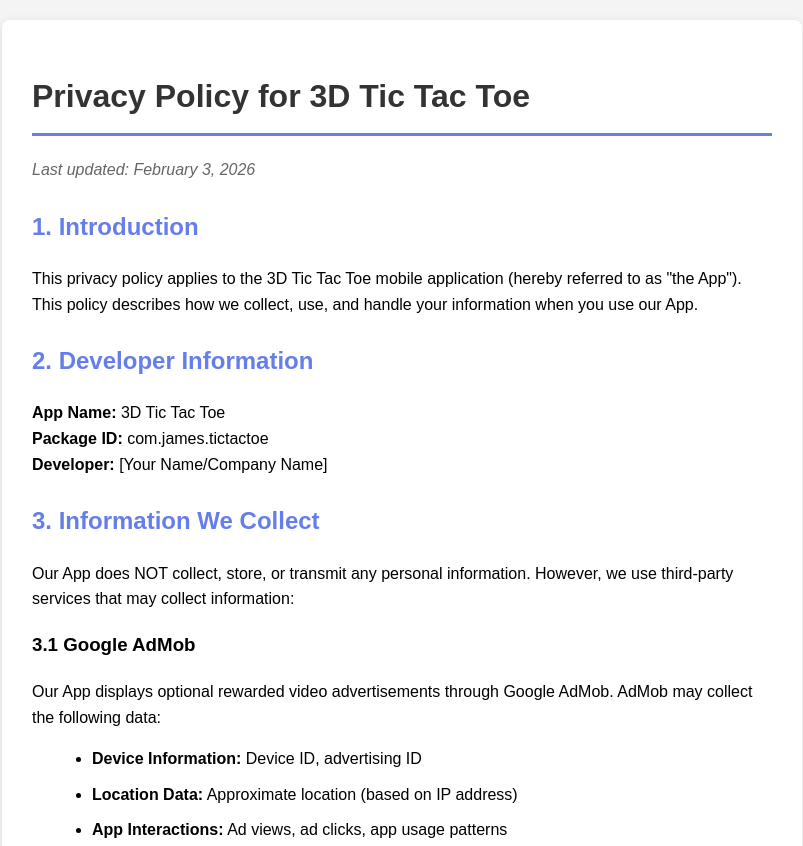
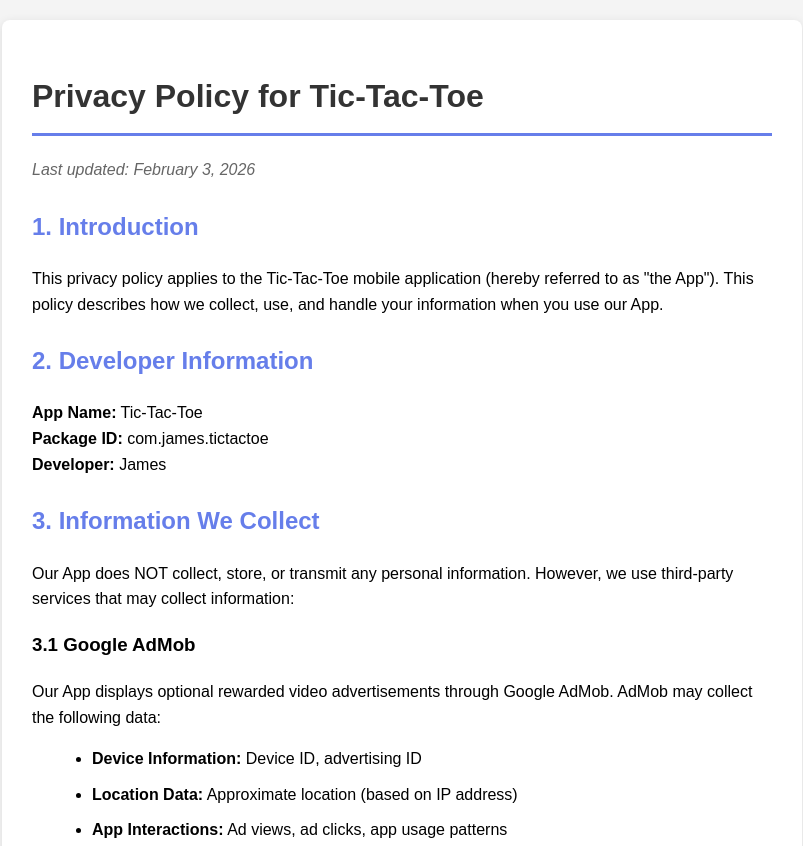
Before and after one commit to BeastJimmy/Tic-Tac-Toe, a plain HTML site: page index.html in a window 1280 px wide. Shown: the top 846 px of the page, without its empty margins (238-1041 px from the left). Drawn offline with Linux system fonts and the light colour scheme.

Commit message:
Update index.html

```diff
--- a/index.html
+++ b/index.html
@@ -43,16 +43,16 @@
 </head>
 <body>
     <div class="container">
-        <h1>Privacy Policy for 3D Tic Tac Toe</h1>
+        <h1>Privacy Policy for Tic-Tac-Toe</h1>
         <p class="last-updated">Last updated: February 3, 2026</p>
 
         <h2>1. Introduction</h2>
-        <p>This privacy policy applies to the 3D Tic Tac Toe mobile application (hereby referred to as "the App"). This policy describes how we collect, use, and handle your information when you use our App.</p>
+        <p>This privacy policy applies to the Tic-Tac-Toe mobile application (hereby referred to as "the App"). This policy describes how we collect, use, and handle your information when you use our App.</p>
 
         <h2>2. Developer Information</h2>
-        <p><strong>App Name:</strong> 3D Tic Tac Toe<br>
+        <p><strong>App Name:</strong> Tic-Tac-Toe<br>
         <strong>Package ID:</strong> com.james.tictactoe<br>
-        <strong>Developer:</strong> [Your Name/Company Name]</p>
+        <strong>Developer:</strong> James</p>
 
         <h2>3. Information We Collect</h2>
         <p>Our App does NOT collect, store, or transmit any personal information. However, we use third-party services that may collect information:</p>
@@ -139,8 +139,8 @@
 
         <h2>13. Contact Us</h2>
         <p>If you have any questions or concerns about this privacy policy, please contact us at:</p>
-        <p><strong>Email:</strong> [Your Email Address]<br>
-        <strong>App:</strong> 3D Tic Tac Toe (com.james.tictactoe)</p>
+        <p><strong>Email:</strong> jameslaing2k6@gmail.com<br>
+        <strong>App:</strong> Tic-Tac-Toe (com.james.tictactoe)</p>
 
         <hr style="margin-top: 40px; border: none; border-top: 1px solid #ddd;">
         <p style="text-align: center; color: #666; font-size: 14px;">
```
